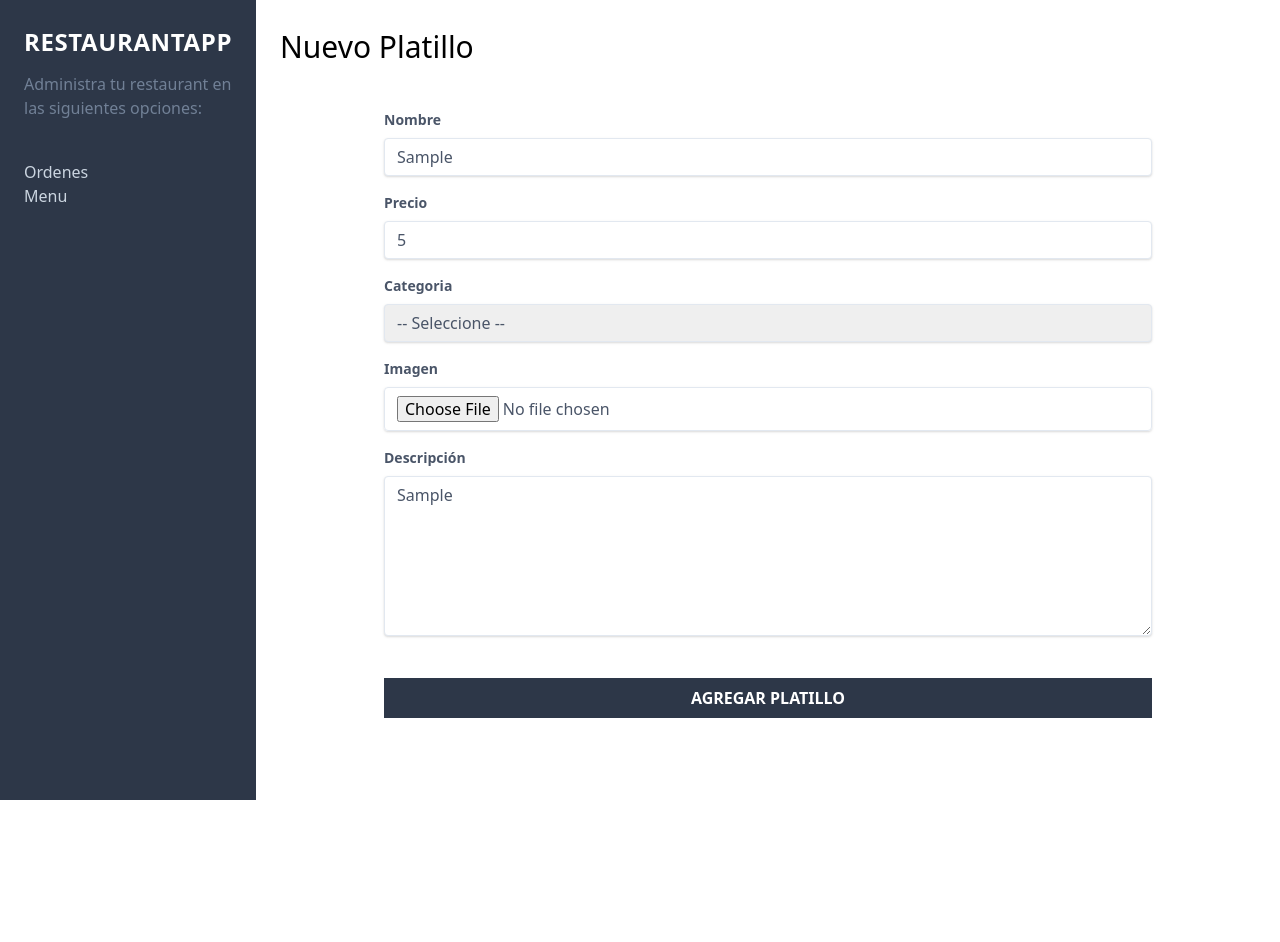
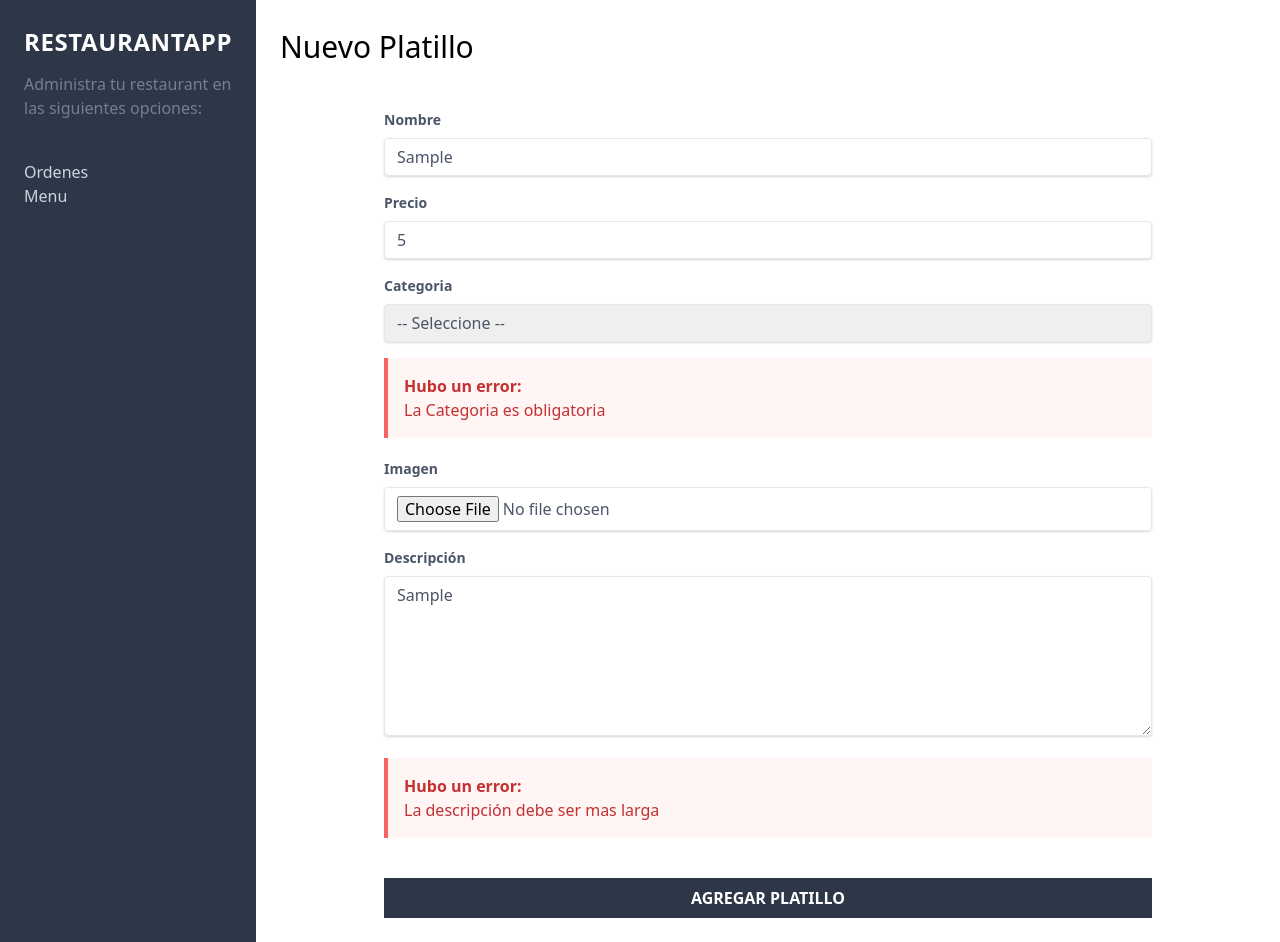
Before and after one commit to crosscay/restaurantcliente, a React (Create React App) app: page /nuevo-platillo in a window 1280 px wide. Both pictures are taken after typing "Sample", "5", "Sample" into the empty fields and a click on the input "Agregar Platillo". Before the commit the page ends 800 px from the top, so only its background shows below. Built offline with nearby package versions, Linux system fonts and the light colour scheme.

Commit message:
Insertando platillos a la base de datos

```diff
--- a/package.json
+++ b/package.json
@@ -6,13 +6,15 @@
     "@testing-library/jest-dom": "^5.16.5",
     "@testing-library/react": "^13.4.0",
     "@testing-library/user-event": "^13.5.0",
+    "firebase": "^9.2.0",
     "formik": "^2.2.9",
     "react": "^18.2.0",
     "react-dom": "^18.2.0",
     "react-router": "^6.4.5",
     "react-router-dom": "^6.4.5",
     "react-scripts": "5.0.1",
-    "web-vitals": "^2.1.4"
+    "web-vitals": "^2.1.4",
+    "yup": "^0.32.11"
   },
   "scripts": {
     "start": "npm run watch:css && react-scripts start",
--- a/src/App.js
+++ b/src/App.js
@@ -4,9 +4,15 @@ import Ordenes from './components/paginas/Ordenes'
 import Menu from './components/paginas/Menu'
 import NuevoPlatillo from './components/paginas/NuevoPlatillo'
 import Sidebar from './components/ui/Sidebar'
+import firebase, { FirebaseContext } from './firebase';
 
 function App() {
   return (
+    <FirebaseContext.Provider
+      value={{
+        firebase
+      }}
+    >
       <div className='md:flex min-h-screen'>
         <Sidebar />
 
@@ -18,6 +24,7 @@ function App() {
           </Routes>
         </div>
       </div>
+    </FirebaseContext.Provider>
   );
 }
 
--- a/src/components/paginas/Menu.js
+++ b/src/components/paginas/Menu.js
@@ -1,4 +1,4 @@
-import { React, Fragment } from 'react';
+import { React } from 'react';
 import { Link } from 'react-router-dom';
 
 const Menu = () => {
--- a/src/components/paginas/NuevoPlatillo.js
+++ b/src/components/paginas/NuevoPlatillo.js
@@ -1,7 +1,17 @@
-import { React, Fragment } from 'react';
+import React, { useContext } from 'react';
 import { useFormik } from 'formik';
+import * as Yup from 'yup';
+
+import { FirebaseContext } from '../../firebase/index';
+import { useNavigate } from 'react-router-dom';
 
 const NuevoPlatillo = () => {
+    // Context con las operaciones de firebase
+    const { firebase } = useContext(FirebaseContext);
+
+    // Hook para redireccionar
+    const navigate = useNavigate();
+
     // validación y leer los datos del formulario
     const formik = useFormik(
         {
@@ -12,8 +22,38 @@ const NuevoPlatillo = () => {
                 imagen: '',
                 descripcion: '',
             },
-            onSubmit: datos => {
-                console.log(datos);
+            validationSchema: Yup.object({
+                nombre: Yup.string()
+                            .min(3, 'Los platillos deben tener al menos 3 caracteres')
+                            .required('El Nombre del platillo es obligatorio'),
+
+                precio: Yup.number()
+                            .min(1, 'Debes agregar un número')
+                            .required('El Precio es obligatorio'),
+
+                categoria: Yup.string()
+                            .required('La Categoria es obligatoria'),
+
+                descripcion: Yup.string()
+                            .min(10, 'La descripción debe ser mas larga')
+                            .required('La descripción es obligatoria'),
+            }),
+            onSubmit: async (platillo) => {
+                try {
+                    console.log(platillo);
+                    platillo.existencia = true;
+                    // le mando la colección donde debe crearse y el cuerpo como objeto
+                    const res = await firebase.insertarProducto("productos", { ...platillo });
+
+                    // en caso recibo un id quiere decir que se insertó
+                    if (res.id) {
+                        // Redireccionar
+                        navigate('/menu');
+                        console.log("inserción de cuerpo correcta:", res.id);
+                    }
+                } catch (error) {
+                    console.log(error);
+                }
             }
         }
     )
@@ -29,8 +69,17 @@ const NuevoPlatillo = () => {
                             <input id="nombre" type="text" className="shadow appearance-none border rounded w-full py-2 px-3 text-gray-700 leading-tight focus:outline-none focus:shadow-outline"
                             placeholder="Nombre Platillo"
                             value={formik.values.nombre}
-                            onChange={formik.handleChange} />
+                            onChange={formik.handleChange}
+                            onBlur={formik.handleBlur}
+                            />
                         </div>
+
+                        { formik.touched.nombre && formik.errors.nombre ? (
+                            <div className="bg-red-100 border-l-4 border-red-500 text-red-700 p-4 mb-5" role="alert">
+                                <p className="font-bold">Hubo un error: </p>
+                                <p>{formik.errors.nombre}</p>
+                            </div>
+                        ): null }
 
                         <div className="mb-4">
                             <label className="block text-gray-700 text-sm font-bold mb-2" htmlFor="precio">Precio</label>
@@ -39,8 +88,16 @@ const NuevoPlatillo = () => {
                             min="0"
                             value={formik.values.precio}
                             onChange={formik.handleChange}
+                            onBlur={formik.handleBlur}
                             />
                         </div>
+
+                        { formik.touched.precio && formik.errors.precio ? (
+                            <div className="bg-red-100 border-l-4 border-red-500 text-red-700 p-4 mb-5" role="alert">
+                                <p className="font-bold">Hubo un error: </p>
+                                <p>{formik.errors.precio}</p>
+                            </div>
+                        ): null }
 
                         <div className="mb-4">
                             <label className="block text-gray-700 text-sm font-bold mb-2" htmlFor="categoria">Categoria</label>
@@ -48,7 +105,9 @@ const NuevoPlatillo = () => {
                             id="categoria"
                             name="categoria"
                             value={formik.values.categoria}
-                            onChange={formik.handleChange}>
+                            onChange={formik.handleChange}
+                            onBlur={formik.handleBlur}
+                            >
                                 <option value="">-- Seleccione --</option>
                                 <option value="desayuno">Desayuno</option>
                                 <option value="comida">Comida</option>
@@ -59,22 +118,46 @@ const NuevoPlatillo = () => {
                             </select>
                         </div>
 
+                        { formik.touched.categoria && formik.errors.categoria ? (
+                            <div className="bg-red-100 border-l-4 border-red-500 text-red-700 p-4 mb-5" role="alert">
+                                <p className="font-bold">Hubo un error: </p>
+                                <p>{formik.errors.categoria}</p>
+                            </div>
+                        ): null }
+
                         <div className="mb-4">
                             <label className="block text-gray-700 text-sm font-bold mb-2" htmlFor="imagen">Imagen</label>
                             <input id="imagen" type="file" className="shadow appearance-none border rounded w-full py-2 px-3 text-gray-700 leading-tight focus:outline-none focus:shadow-outline"
                             value={formik.values.imagen}
                             onChange={formik.handleChange}
+                            onBlur={formik.handleBlur}
                             />
                         </div>
+
+                        { formik.touched.imagen && formik.errors.imagen ? (
+                            <div className="bg-red-100 border-l-4 border-red-500 text-red-700 p-4 mb-5" role="alert">
+                                <p className="font-bold">Hubo un error: </p>
+                                <p>{formik.errors.imagen}</p>
+                            </div>
+                        ): null }
 
                         <div className="mb-4">
                             <label className="block text-gray-700 text-sm font-bold mb-2" htmlFor="descripcion">Descripción</label>
                             <textarea id="descripcion" type="text" className="shadow appearance-none border rounded w-full py-2 px-3 text-gray-700 leading-tight focus:outline-none focus:shadow-outline h-40"
                             placeholder="Descripción del Platillo"
                             value={formik.values.descripcion}
-                            onChange={formik.handleChange}>
+                            onChange={formik.handleChange}
+                            onBlur={formik.handleBlur}
+                            >
                             </textarea>
                         </div>
+
+                        { formik.touched.descripcion && formik.errors.descripcion ? (
+                            <div className="bg-red-100 border-l-4 border-red-500 text-red-700 p-4 mb-5" role="alert">
+                                <p className="font-bold">Hubo un error: </p>
+                                <p>{formik.errors.descripcion}</p>
+                            </div>
+                        ): null }
 
                         <input type="submit" className="bg-gray-800 hover:bg-gray-900 w-full mt-5 p-2 text-white uppercase font-bold"
                         value="Agregar Platillo" />
--- /dev/null
+++ b/src/firebase/config.js
@@ -0,0 +1,12 @@
+// For Firebase JS SDK v7.20.0 and later, measurementId is optional
+const firebaseConfig = {
+    apiKey: "AIzaSyAL--8uVSWhe4vEg83MXPJQ2_aBLJuX3yM",
+    authDomain: "restaurant-bdbe1.firebaseapp.com",
+    projectId: "restaurant-bdbe1",
+    storageBucket: "restaurant-bdbe1.appspot.com",
+    messagingSenderId: "662535003861",
+    appId: "1:662535003861:web:981e31bd35b3c2a6f6cc5c",
+    measurementId: "G-6FJV0DBDYF"
+  };
+
+  export default firebaseConfig;
--- /dev/null
+++ b/src/firebase/context.js
@@ -0,0 +1,5 @@
+import { createContext } from 'react';
+
+const FirebaseContext = createContext();
+
+export default FirebaseContext;
--- /dev/null
+++ b/src/firebase/firebase.js
@@ -0,0 +1,54 @@
+// import app from 'firebase/app';
+// import 'firebase/firestore';
+// // import 'firebase/compat/firestore';
+// // import 'firebase/storage';
+
+// import firebaseConfig from './config';
+
+// class Firebase {
+//     constructor() {
+//         if(!app.apps.length) {
+//             app.initializeApp(firebaseConfig)
+//         }
+//         this.dbcarlos = app.firestore()
+//         // this.storage = app.storage();
+//     }
+// }
+
+// const firebase = new Firebase();
+// export default firebase;
+
+
+import app from "firebase/compat/app";
+// import "firebase/compat/auth";
+// import "firebase/compat/firestore";
+
+// importaciones necesarias para insertar
+import { getFirestore, addDoc, collection } from "firebase/firestore";
+
+import firebaseConfig from "./config.js";
+
+class Firebase {
+  constructor() {
+    if (!app.apps.length) {
+      app.initializeApp(firebaseConfig);
+    }
+
+    // inicialización de firestore
+    this.db = getFirestore();
+
+    // console.log(this.db);
+
+    // añadir un nuevo documento
+    this.insertarProducto = async function insertarProducto(coleccion = "", cuerpo = {})
+    {
+      const resultado = await addDoc(collection(this.db, coleccion), {
+        ...cuerpo,
+      });
+      return resultado;
+    };
+  }
+}
+
+const firebase = new Firebase();
+export default firebase;
--- /dev/null
+++ b/src/firebase/index.js
@@ -0,0 +1,5 @@
+import firebase from './firebase';
+import FirebaseContext from './context';
+
+export { FirebaseContext }
+export default firebase;
```
Also changed, not shown: 1 other file (tests, documents, lock files or other folders). Lines whose indentation alone changed are shown as unchanged.
